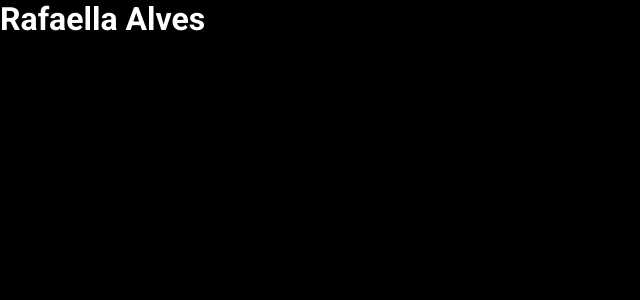
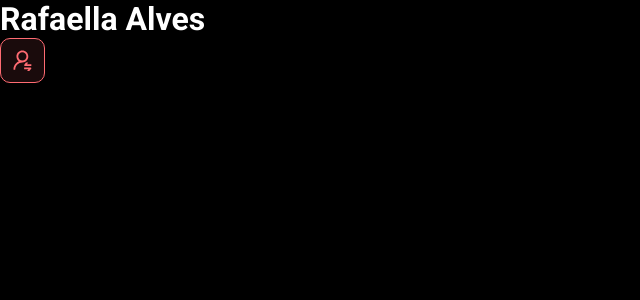
Before and after one commit to rafaellaalves18/vendasweb, a React (Vite) app in the folder frontend/: page / in a window 1280 px wide. Shown: the top 300 px of the page, without its empty margins (0-640 px from the left). Built offline with nearby package versions, Linux system fonts and the light colour scheme.

Commit message:
First component

```diff
--- a/frontend/src/App.tsx
+++ b/frontend/src/App.tsx
@@ -1,6 +1,11 @@
+import NotificationButton from "./components/NotificationButton"
+
 function App() {
     return (
+      <>
       <h1>Rafaella Alves</h1>
+      <NotificationButton/>
+      </>
     )
 }
 
--- /dev/null
+++ b/frontend/src/components/NotificationButton/index.tsx
@@ -0,0 +1,13 @@
+import icon from '../../assets/img/icone-notificacao.svg' // importa a imagem para o botao
+import './styles.css' // importa o arquivo styles.css para o componente de botao
+
+// COMPONENTE DO BOTAO SMS
+function NotificationButton() {
+    return (
+        <div className="dsmeta-red-btn">
+            <img src={icon} alt="Notificar" />
+        </div>
+    )
+}
+
+export default NotificationButton
--- /dev/null
+++ b/frontend/src/components/NotificationButton/styles.css
@@ -0,0 +1,15 @@
+.dsmeta-red-btn {
+    height: 45px;
+    width: 45px;
+    background: rgba(255, 107, 114, 0.1);
+    border: 1px solid #ff6b72;
+    border-radius: 10px;
+    display: flex;
+    align-items: center;
+    justify-content: center;
+    cursor: pointer;
+  }
+
+  .dsmeta-red-btn img {
+      width: 19px;
+  }
```
Also changed, not shown: frontend/src/assets/img/icone-notificacao.svg (added), frontend/src/assets/img/logo.svg (added).
